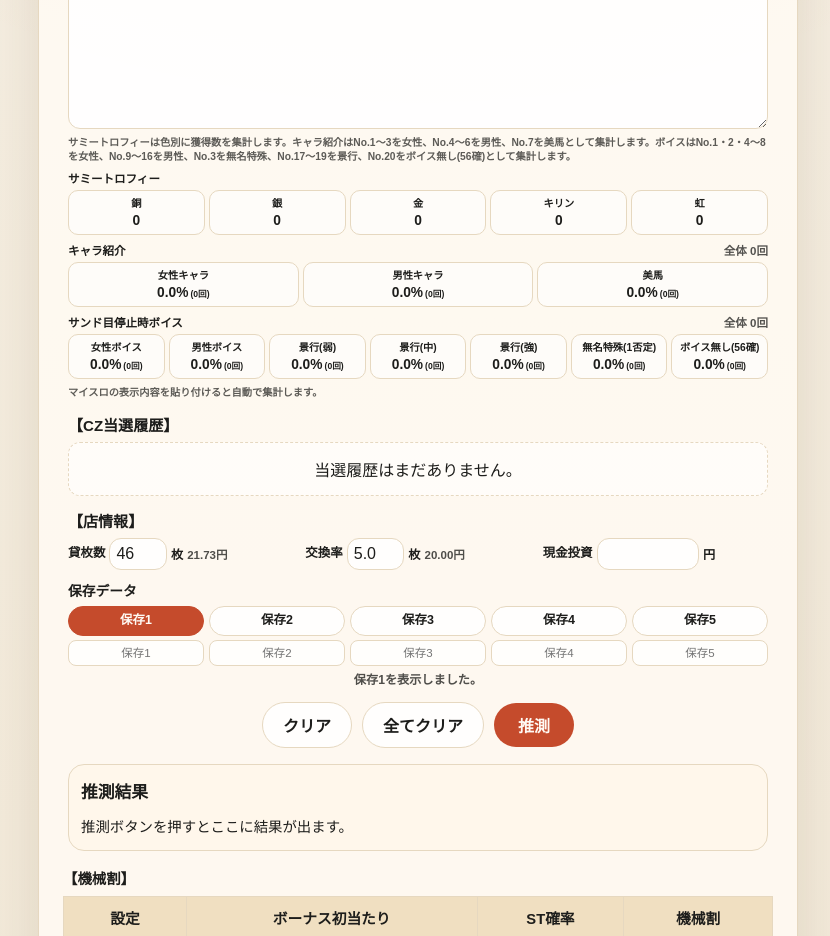
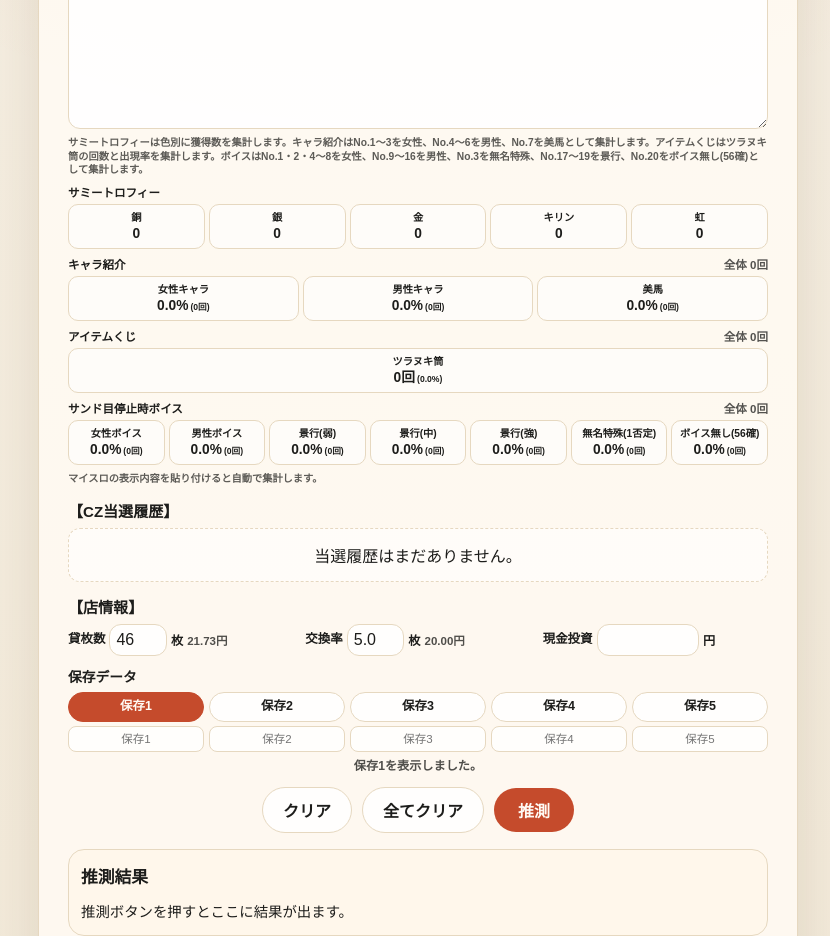
Before and after one commit to umedademu/suisoku, a Next.js app: page /kabaneri2 in a window 1280 px wide. Shown: the part 1000-1936 px from the top of the page, without its empty margins (222-1052 px from the left). Built offline with nearby package versions, Linux system fonts and the light colour scheme.

Commit message:
カバネリ2にツラヌキ筒の集計と推測を追加

```diff
--- a/app/kabaneri2/page.tsx
+++ b/app/kabaneri2/page.tsx
@@ -13,6 +13,7 @@ const settings = [
     ikomaCzPointReachRate: 84.7,
     voiceFemaleRate: 0.45,
     characterFemaleRate: 0.4,
+    tsuranukiCylinderRate: 0.3,
     bonusInitialDenominator: 254.2,
     stDenominator: 422.5,
     payout: 97.5
@@ -26,6 +27,7 @@ const settings = [
     ikomaCzPointReachRate: 84.7,
     voiceFemaleRate: 0.55,
     characterFemaleRate: 0.6,
+    tsuranukiCylinderRate: 0.3,
     bonusInitialDenominator: 242.3,
     stDenominator: 405.9,
     payout: 98.5
@@ -39,6 +41,7 @@ const settings = [
     ikomaCzPointReachRate: 84.7,
     voiceFemaleRate: 0.45,
     characterFemaleRate: 0.4,
+    tsuranukiCylinderRate: 0.3,
     bonusInitialDenominator: 239.6,
     stDenominator: 398.7,
     payout: 100.8
@@ -52,6 +55,7 @@ const settings = [
     ikomaCzPointReachRate: 71.8,
     voiceFemaleRate: 0.55,
     characterFemaleRate: 0.6,
+    tsuranukiCylinderRate: 0.2,
     bonusInitialDenominator: 214.0,
     stDenominator: 357.2,
     payout: 106.0
@@ -65,6 +69,7 @@ const settings = [
     ikomaCzPointReachRate: 62.6,
     voiceFemaleRate: 0.45,
     characterFemaleRate: 0.4,
+    tsuranukiCylinderRate: 0.3,
     bonusInitialDenominator: 203.2,
     stDenominator: 332.6,
     payout: 111.0
@@ -78,6 +83,7 @@ const settings = [
     ikomaCzPointReachRate: 62.6,
     voiceFemaleRate: 0.55,
     characterFemaleRate: 0.6,
+    tsuranukiCylinderRate: 0.3,
     bonusInitialDenominator: 195.1,
     stDenominator: 318.5,
     payout: 114.9
@@ -886,6 +892,30 @@ function parseMyslotTrophySummary(value: string) {
     totalCount,
     minimumSetting,
     categories
+  };
+}
+
+function parseMyslotItemLotterySummary(value: string) {
+  const sections = extractMyslotSections(value, "アイテムくじ", [
+    "KABANERI OF THE IRON FORTRESS 終了画面",
+    "サンド目停止時ボイス",
+    "<実戦データ",
+    "ココマデ"
+  ]);
+  const entries = parseMyslotNumberedEntries(sections);
+  const totalCount = entries.reduce((sum, entry) => sum + entry.count, 0);
+  const tsuranukiCylinderCount = entries.reduce(
+    (sum, entry) => (entry.number === 1 ? sum + entry.count : sum),
+    0
+  );
+
+  return {
+    foundSection: sections.length > 0,
+    recognizedRowCount: entries.length,
+    totalCount,
+    tsuranukiCylinderCount,
+    percentageText:
+      totalCount > 0 ? `${((tsuranukiCylinderCount / totalCount) * 100).toFixed(1)}%` : "0.0%"
   };
 }
 
@@ -1059,6 +1089,42 @@ function MyslotTrophySummaryBlock({
   );
 }
 
+function MyslotItemLotterySummaryBlock({
+  summary
+}: {
+  summary: {
+    totalCount: number;
+    tsuranukiCylinderCount: number;
+    percentageText: string;
+  };
+}) {
+  return (
+    <div className="myslot-summary-block" data-myslot-summary="item-lottery">
+      <div className="myslot-voice-summary-heading">
+        <p className="myslot-voice-summary-title">アイテムくじ</p>
+        <p className="myslot-voice-total">全体 {summary.totalCount}回</p>
+      </div>
+      <div className="myslot-voice-summary-grid">
+        <div
+          aria-label={`アイテムくじ ツラヌキ筒 ${summary.tsuranukiCylinderCount}回 全体の${summary.percentageText}`}
+          className="myslot-voice-summary-item"
+          role="status"
+        >
+          <span className="myslot-voice-summary-label">ツラヌキ筒</span>
+          <span className="myslot-voice-summary-value-row">
+            <strong className="myslot-voice-summary-value">
+              {summary.tsuranukiCylinderCount}回
+            </strong>
+            <span className="myslot-voice-summary-percentage">
+              ({summary.percentageText})
+            </span>
+          </span>
+        </div>
+      </div>
+    </div>
+  );
+}
+
 function MyslotInput({
   value,
   onChange
@@ -1068,11 +1134,13 @@ function MyslotInput({
 }) {
   const trophySummary = parseMyslotTrophySummary(value);
   const characterSummary = parseMyslotCharacterSummary(value);
+  const itemLotterySummary = parseMyslotItemLotterySummary(value);
   const voiceSummary = parseMyslotVoiceSummary(value);
   const isEmpty = value.trim() === "";
   const summaryStatuses = [
     { label: "サミートロフィー", summary: trophySummary },
     { label: "キャラ紹介", summary: characterSummary },
+    { label: "アイテムくじ", summary: itemLotterySummary },
     { label: "サンド目停止時ボイス", summary: voiceSummary }
   ];
 
@@ -1087,7 +1155,7 @@ function MyslotInput({
         onChange={(event) => onChange(event.currentTarget.value)}
       />
       <p className="myslot-voice-help">
-        サミートロフィーは色別に獲得数を集計します。キャラ紹介はNo.1〜3を女性、No.4〜6を男性、No.7を美馬として集計します。ボイスはNo.1・2・4〜8を女性、No.9〜16を男性、No.3を無名特殊、No.17〜19を景行、No.20をボイス無し(56確)として集計します。
+        サミートロフィーは色別に獲得数を集計します。キャラ紹介はNo.1〜3を女性、No.4〜6を男性、No.7を美馬として集計します。アイテムくじはツラヌキ筒の回数と出現率を集計します。ボイスはNo.1・2・4〜8を女性、No.9〜16を男性、No.3を無名特殊、No.17〜19を景行、No.20をボイス無し(56確)として集計します。
       </p>
       <MyslotTrophySummaryBlock categories={trophySummary.categories} />
       <MyslotSummaryBlock
@@ -1096,6 +1164,7 @@ function MyslotInput({
         totalCount={characterSummary.totalCount}
         categories={characterSummary.categories}
       />
+      <MyslotItemLotterySummaryBlock summary={itemLotterySummary} />
       <MyslotSummaryBlock
         summaryKey="voice"
         title="サンド目停止時ボイス"
@@ -1493,8 +1562,14 @@ export default function Kabaneri2Page() {
     const myslotCharacterSummary = parseMyslotCharacterSummary(inputValues.myslotText ?? "");
     const myslotVoiceSummary = parseMyslotVoiceSummary(inputValues.myslotText ?? "");
     const myslotTrophySummary = parseMyslotTrophySummary(inputValues.myslotText ?? "");
+    const myslotItemLotterySummary = parseMyslotItemLotterySummary(
+      inputValues.myslotText ?? ""
+    );
     const trophyMinimumSetting = myslotTrophySummary.minimumSetting;
     const hasTrophyInput = trophyMinimumSetting > 0;
+    const tsuranukiCylinderCount = myslotItemLotterySummary.tsuranukiCylinderCount;
+    const itemLotteryTotal = myslotItemLotterySummary.totalCount;
+    const hasItemLotteryInput = itemLotteryTotal > 0;
     const femaleCharacterCount =
       myslotCharacterSummary.categories.find((category) => category.key === "femaleCharacter")
         ?.count ?? 0;
@@ -1577,6 +1652,7 @@ export default function Kabaneri2Page() {
       !hasCycle3Input &&
       !hasCycle4Input &&
       !hasTrophyInput &&
+      !hasItemLotteryInput &&
       !hasVoiceGenderInput &&
       !hasCharacterGenderInput &&
       !characterPointObservations.some((observation) => observation.hasInput)
@@ -1605,6 +1681,13 @@ export default function Kabaneri2Page() {
           : 0) +
         (hasCycle4Input
           ? calculateLogBinomialProbability(cycle4Hits, cycle4Trials, setting.cycle4Rate)
+          : 0) +
+        (hasItemLotteryInput
+          ? calculateLogBinomialProbability(
+              tsuranukiCylinderCount,
+              itemLotteryTotal,
+              setting.tsuranukiCylinderRate
+            )
           : 0) +
         (hasVoiceGenderInput
           ? calculateLogBinomialProbability(
@@ -1691,6 +1774,13 @@ export default function Kabaneri2Page() {
           femaleCharacterCount,
           characterGenderTotal,
           (setting) => setting.characterFemaleRate
+        )
+      : null;
+    const itemLotteryProbabilities = hasItemLotteryInput
+      ? calculateSettingProbabilities(
+          tsuranukiCylinderCount,
+          itemLotteryTotal,
+          (setting) => setting.tsuranukiCylinderRate
         )
       : null;
     const trophyProbabilities = hasTrophyInput
@@ -1779,6 +1869,15 @@ export default function Kabaneri2Page() {
             : "未集計",
           values: trophyProbabilities
             ? trophyProbabilities.map(formatPercent)
+            : settings.map(() => "-")
+        },
+        {
+          label: "アイテムくじ ツラヌキ筒",
+          summaryText: hasItemLotteryInput
+            ? `${tsuranukiCylinderCount}/${itemLotteryTotal} (${myslotItemLotterySummary.percentageText})`
+            : "未入力",
+          values: itemLotteryProbabilities
+            ? itemLotteryProbabilities.map(formatPercent)
             : settings.map(() => "-")
         },
         {
--- a/lib/app-info.ts
+++ b/lib/app-info.ts
@@ -1,3 +1,3 @@
-export const APP_VERSION = "1.07";
+export const APP_VERSION = "1.08";
 
 export const APP_TITLE = `推測ツールv${APP_VERSION}`;
```
Also changed, not shown: 1 other file (tests, documents, lock files or other folders).
